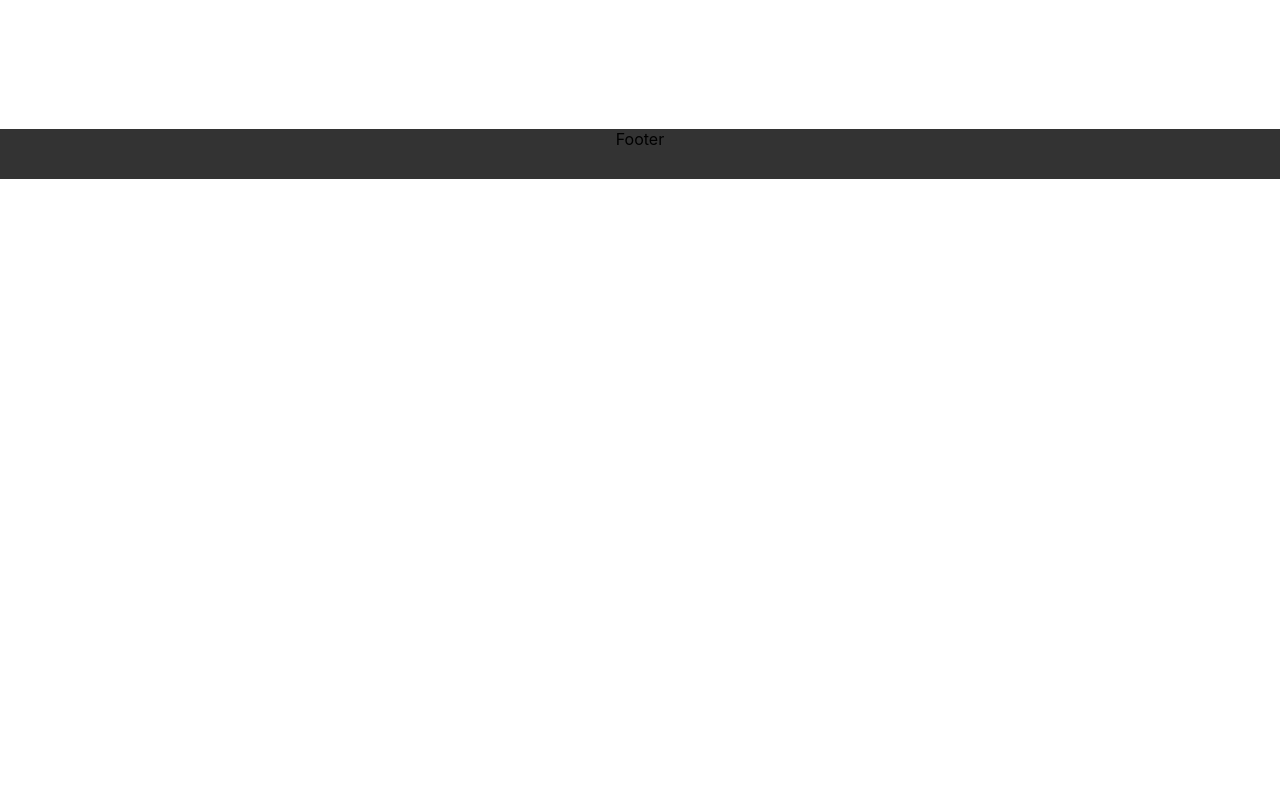
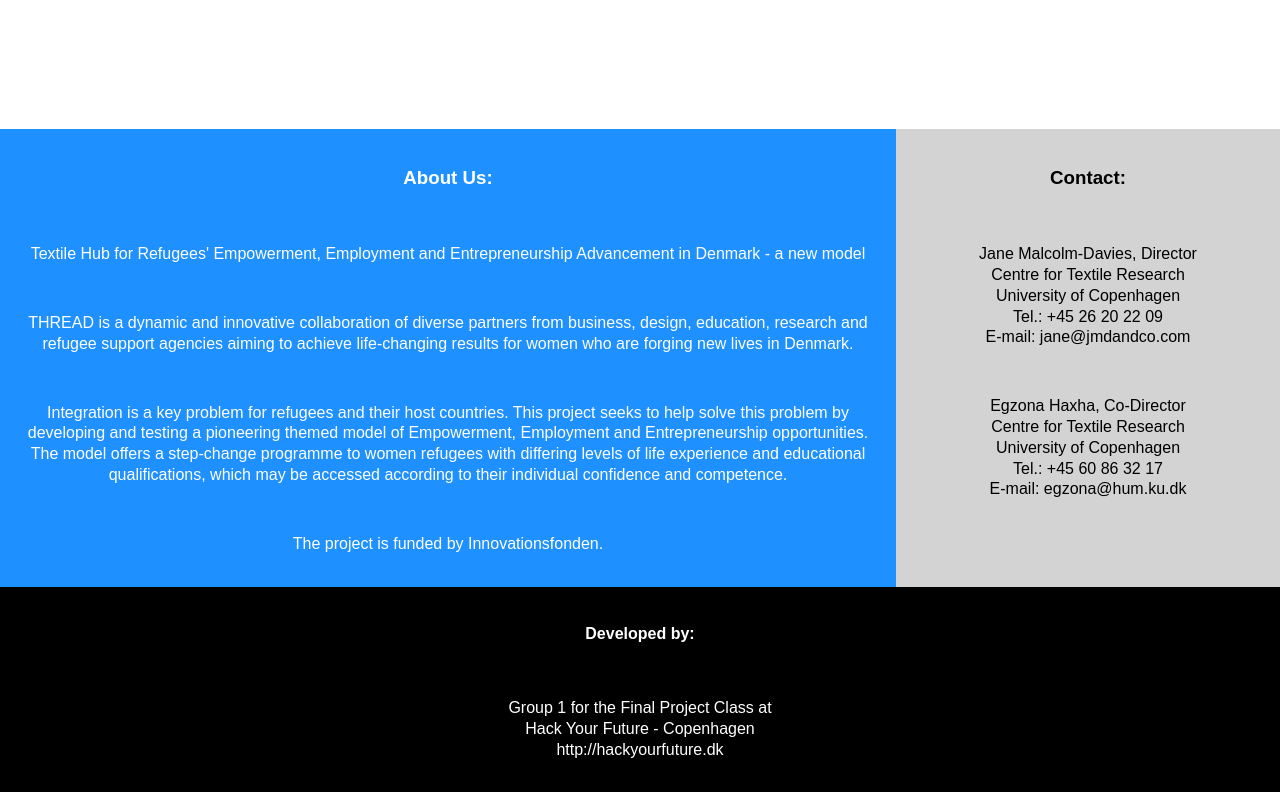
Before and after one commit to paredesrichard/thread-app-project, a React (Create React App) app: page / in a window 1280 px wide. Shown: the part 447-1239 px from the top of the page. Before the commit the page ends 800 px from the top, so only its background shows below. Built offline with nearby package versions, Linux system fonts and the light colour scheme.

Commit message:
Added Footer component to the main App.js code.

```diff
--- a/src/App.js
+++ b/src/App.js
@@ -4,6 +4,7 @@ import "./App.css";
 import Header from "./components/Header/Header";
 import Navmenu from "./components/Navmenu/Navmenu";
 import SearchForm from "./components/SearchForm/SearchForm";
+import Footer from "./components/Footer/Footer";
 
 class App extends Component {
   render() {
@@ -14,7 +15,7 @@ class App extends Component {
         <SearchForm />
         <aside>Aside</aside>
         <section id="map-calendar-section">Map / Calendar Section</section>
-        <footer>Footer</footer>
+        <Footer />
       </div>
     );
   }
--- a/src/components/Footer/Footer.css
+++ b/src/components/Footer/Footer.css
@@ -26,6 +26,7 @@ a {
 
 #contact {
   width: 100%;
+  background-color: lightgrey;
 }
 
 #main-footer {
@@ -44,6 +45,6 @@ a {
     width: 70%;
   }
   #contact {
-    width: 20%;
+    width: 30%;
   }
 }
```
